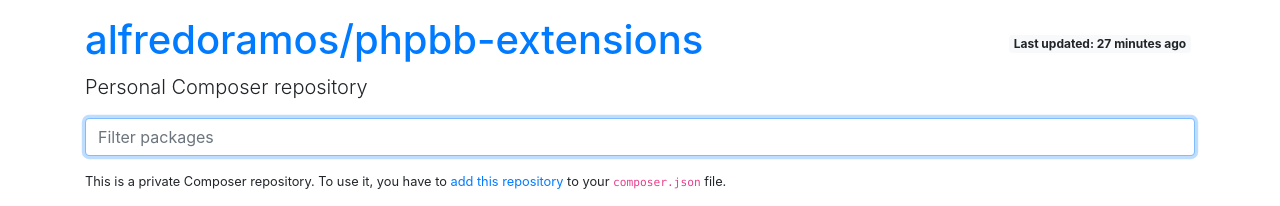
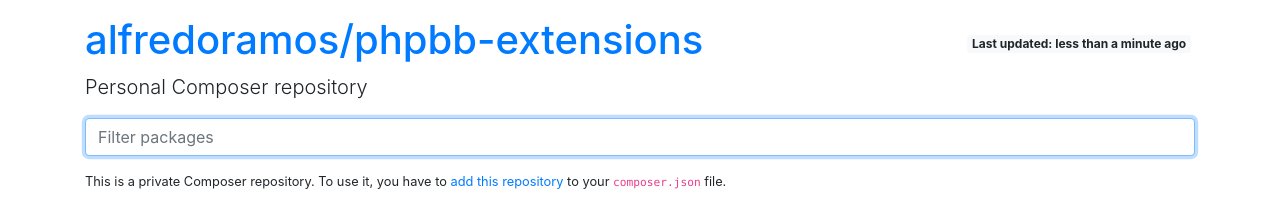
Before and after one commit to AlfredoRamos/AlfredoRamos.github.io, a Jekyll site: the page phpbb-extensions/index.html, which Jekyll copies as it is, in a window 1280 px wide and 900 px high. Shown: the top 206 px of the window. Built offline with Jekyll 4.4.1, drawn with Linux system fonts in a browser that asks for light colours.

Commit message:
[satis] Update Satis repository

```diff
--- a/phpbb-extensions/index.html
+++ b/phpbb-extensions/index.html
@@ -21,8 +21,8 @@
             <a href="https://alfredoramos.mx/phpbb-extensions/">
                 <h1>alfredoramos/phpbb-extensions</h1>
             </a>
-            <span class="badge badge-light m-1" title="Sunday, 20-Dec-2020 01:30:47 UTC">
-                Last updated: <br class="d-md-none"> <time datetime="2020-12-20T01:30:47+00:00">Sunday, 20 Dec 2020 01:30:47 UTC</time>
+            <span class="badge badge-light m-1" title="Sunday, 20-Dec-2020 01:57:31 UTC">
+                Last updated: <br class="d-md-none"> <time datetime="2020-12-20T01:57:31+00:00">Sunday, 20 Dec 2020 01:57:31 UTC</time>
             </span>
         </div>
 
```
